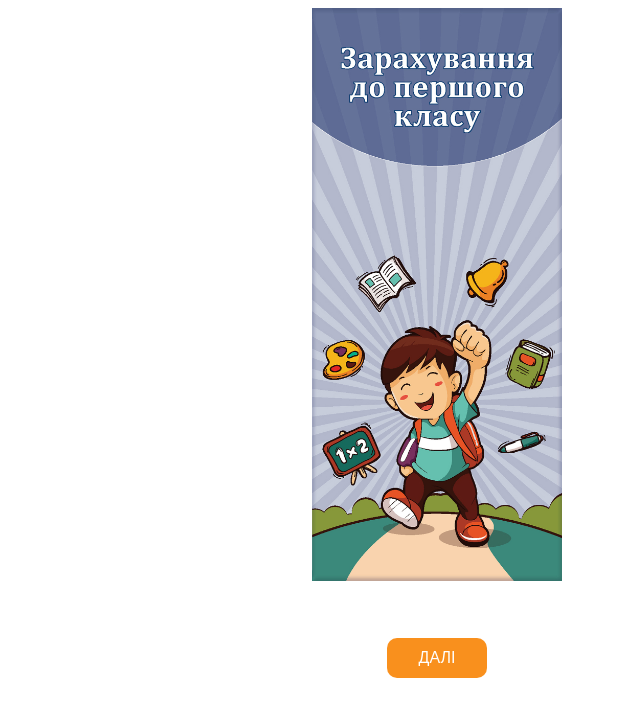
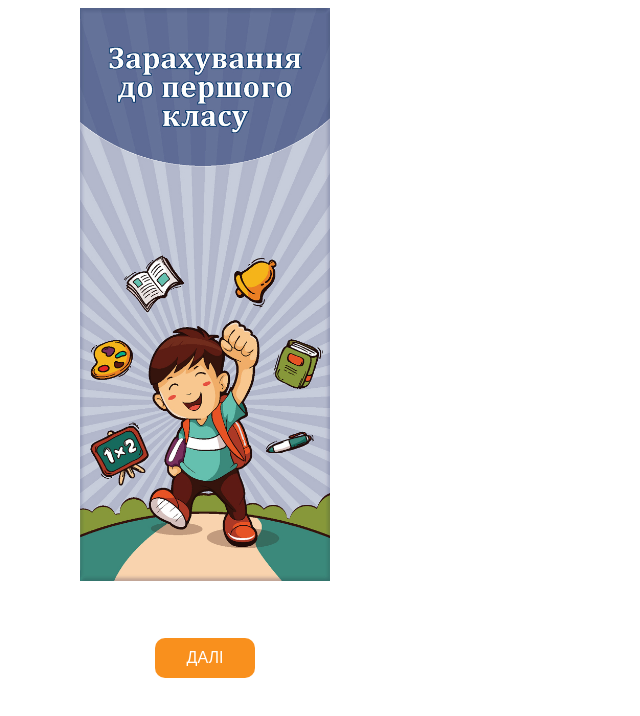
Before and after one commit to esolokka/esolokka.github.io, a plain HTML site: page index.html in a window 1280 px wide. Shown: the whole page, without its empty margins (203-843 px from the left). Drawn offline with nearby package versions, Linux system fonts and the light colour scheme.

Commit message:
Update index.html

```diff
--- a/index.html
+++ b/index.html
@@ -18,7 +18,7 @@
 		position: relative;
 		width: 700px;
 		height: 600px;
-		margin: auto;
+		margin-left: 50px;
 	}
 
 	.pageWrapper {
@@ -47,6 +47,7 @@
 		display: flex;
 		justify-content: center;
 		margin-top: 20px;
+		width: 800px;
 	}
 
 	.btn {
```
